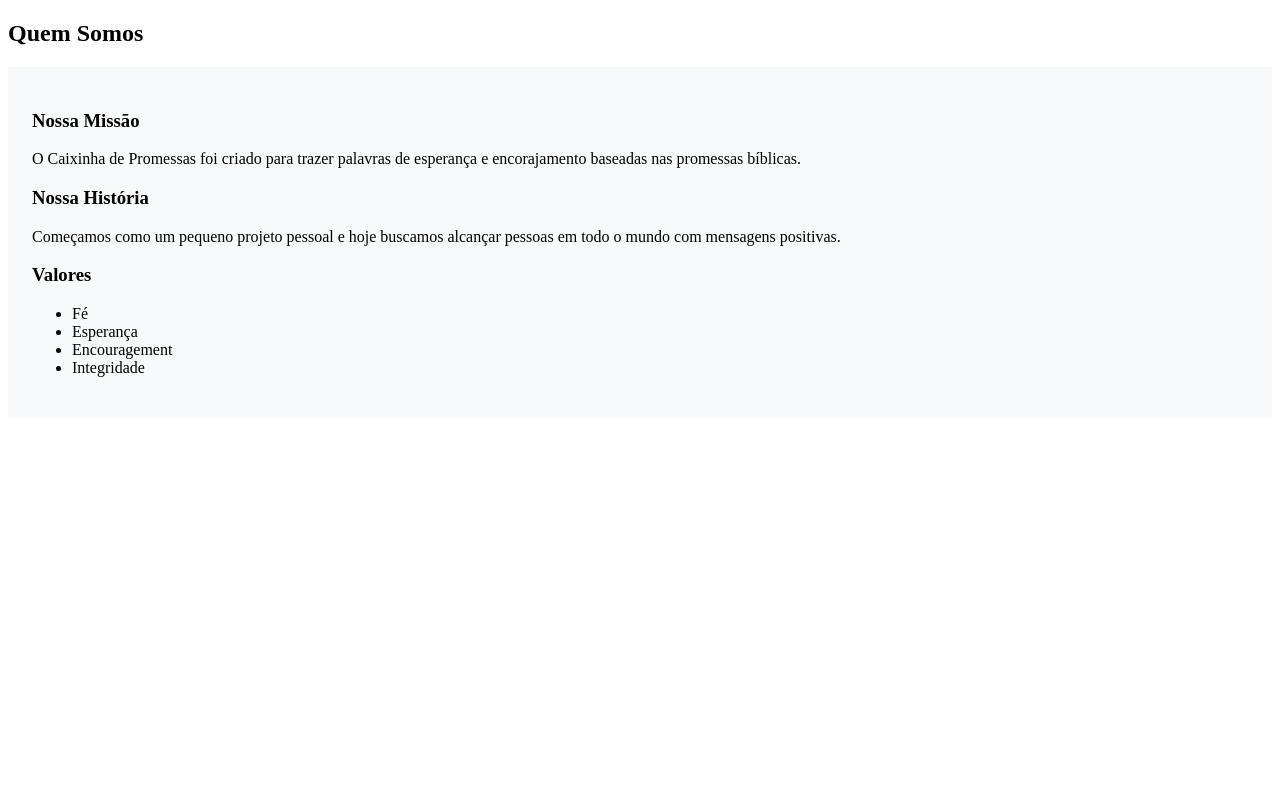
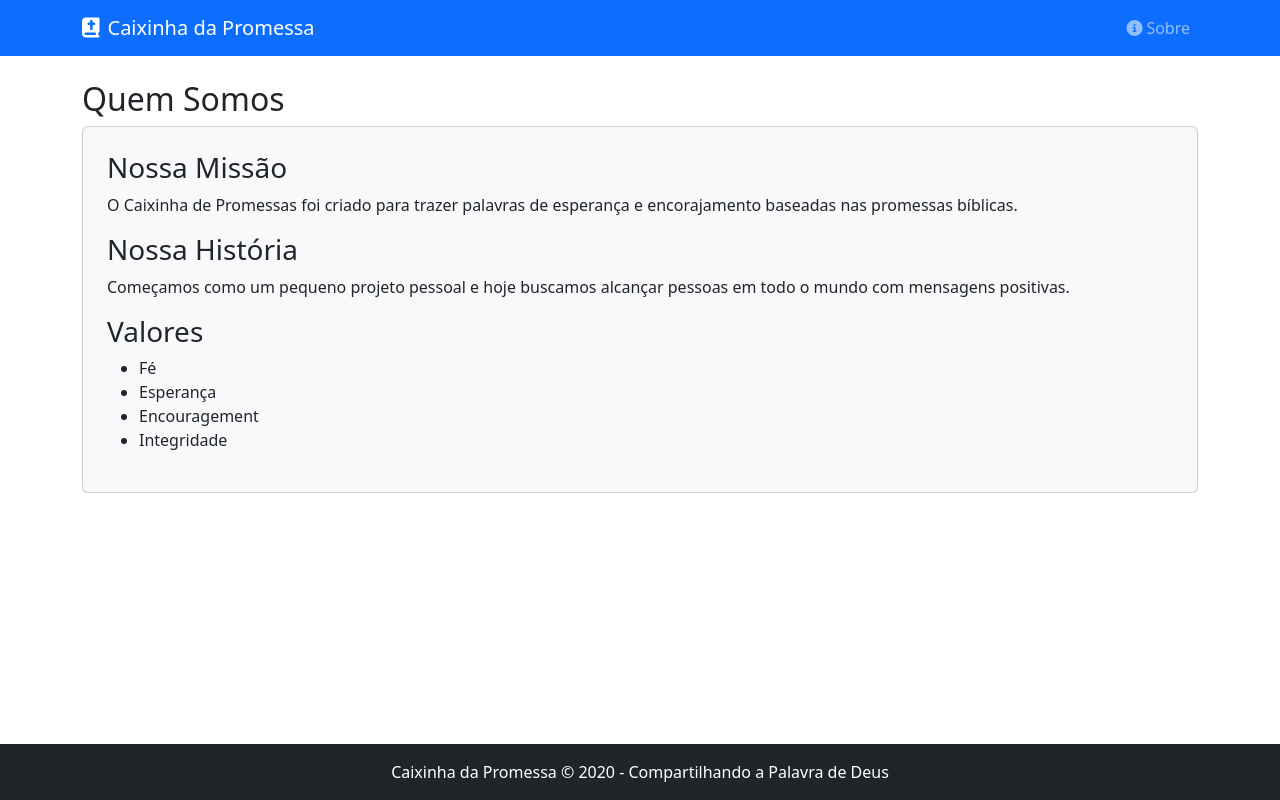
Before and after one commit to Vlaneves/caixinha-promessas, a Flask app: template templates/quem-somos.html in a window 1280 px wide. Run offline with Flask 3, Linux system fonts and the light colour scheme; the template is opened without the code that fills it: most values are stand-ins (such as "Sample title", 1, 10 or a date in 2020).

Commit message:
Update base.html
implementação compartilhamento

```diff
--- a/templates/base.html
+++ b/templates/base.html
@@ -1,46 +1,96 @@
 <!DOCTYPE html>
 <html lang="pt-BR">
 <head>
-    <!-- [Todo o conteúdo existente da head permanece IGUAL] -->
-    <!-- ... (metadados, favicon, CSS) ... -->
+    <meta charset="UTF-8">
+    <meta name="viewport" content="width=device-width, initial-scale=1.0">
+    <title>Caixinha da Promessa - {% block title %}{% endblock %}</title>
+
+    <!-- Bootstrap CSS -->
+    <link href="https://cdn.jsdelivr.net/npm/bootstrap@5.3.0/dist/css/bootstrap.min.css" rel="stylesheet">
+
+    <!-- Font Awesome para ícones -->
+    <link rel="stylesheet" href="https://cdnjs.cloudflare.com/ajax/libs/font-awesome/6.4.0/css/all.min.css">
+
+    <!-- Favicon -->
+    <link rel="icon" href="{{ url_for('static', filename='favicon.ico') }}" type="image/x-icon">
+
+    <!-- Estilos personalizados -->
+    <style>
+        .promessa-container {
+            border-left: 5px solid #6c757d;
+            transition: all 0.3s ease;
+        }
+        .promessa-container:hover {
+            box-shadow: 0 0.5rem 1rem rgba(0, 0, 0, 0.15);
+        }
+        .whatsapp-btn {
+            background-color: #25D366;
+            border-color: #25D366;
+            transition: all 0.3s ease;
+        }
+        .whatsapp-btn:hover {
+            background-color: #128C7E;
+            border-color: #128C7E;
+            transform: translateY(-2px);
+        }
+        .verse-text {
+            font-size: 1.25rem;
+            line-height: 1.6;
+        }
+    </style>
+
+    {% block extra_css %}{% endblock %}
 </head>
-<body>
-    <!-- [Barra de navegação permanece IGUAL] -->
-    <!-- ... (navbar) ... -->
-
-    <!-- Conteúdo Principal - MODIFICAÇÃO SIMPLIFICADA -->
-    <main class="container my-4">
-        {% block content %}
-        <!-- Bloco de compartilhamento (TESTE FORÇADO) -->
-        <div class="promessa-container bg-light p-4 rounded mb-4">
-            <div class="row align-items-center">
-                <div class="col-md-8">
-                    {% if promessa_texto %}
-                        <p class="fs-5">{{ promessa_texto }}</p>
-                    {% else %}
-                        <p class="fs-5">"Porque Deus amou o mundo de tal maneira que deu o seu Filho unigênito..." (João 3:16)</p>
-                    {% endif %}
-                </div>
-                <div class="col-md-4 text-md-end mt-3 mt-md-0">
-                    <p class="text-muted mb-2">Compartilhe com quem você ama:</p>
-                    <a href="https://api.whatsapp.com/send?text=🌟 Promessa Bíblica 🌟%0A%0A{% if promessa_texto %}{{ promessa_texto|urlencode }}{% else %}Porque Deus amou o mundo de tal maneira que deu o seu Filho unigênito... (João 3:16){% endif %}%0A%0AVeja mais em: {{ request.url|urlencode }}"
-                       class="btn btn-success"
-                       target="_blank"
-                       style="background-color: #25D366; border-color: #25D366;">
-                       <svg xmlns="http://www.w3.org/2000/svg" width="18" height="18" fill="white" class="me-1" viewBox="0 0 16 16">
-                           <path d="M13.601 2.326A7.854 7.854 0 0 0 7.994 0C3.627 0 .068 3.558.064 7.926c0 1.399.366 2.76 1.057 3.965L0 16l4.204-1.102a7.933 7.933 0 0 0 3.79.965h.004c4.368 0 7.926-3.558 7.93-7.93A7.898 7.898 0 0 0 13.6 2.326zM7.994 14.521a6.573 6.573 0 0 1-3.356-.92l-.24-.144-2.494.654.666-2.433-.156-.251a6.56 6.56 0 0 1-1.007-3.505c0-3.626 2.957-6.584 6.591-6.584a6.56 6.56 0 0 1 4.66 1.931 6.557 6.557 0 0 1 1.928 4.66c-.004 3.639-2.961 6.592-6.592 6.592zm3.615-4.934c-.197-.099-1.17-.578-1.353-.646-.182-.065-.315-.099-.445.099-.133.197-.513.646-.627.775-.114.133-.232.148-.43.05-.197-.1-.836-.308-1.592-.983-.59-.525-.985-1.175-1.103-1.372-.114-.198-.011-.304.088-.403.087-.088.197-.232.296-.346.1-.114.133-.198.198-.33.065-.134.034-.248-.015-.347-.05-.099-.445-1.076-.612-1.47-.16-.389-.323-.335-.445-.34-.114-.007-.247-.007-.38-.007a.729.729 0 0 0-.529.247c-.182.198-.691.677-.691 1.654 0 .977.71 1.916.81 2.049.098.133 1.394 2.132 3.383 2.992.47.205.84.326 1.129.418.475.152.904.129 1.246.08.38-.058 1.171-.48 1.338-.943.164-.464.164-.86.114-.943-.049-.084-.182-.133-.38-.232z"/>
-                       </svg>
-                       WhatsApp
-                    </a>
-                </div>
+<body class="d-flex flex-column min-vh-100">
+    <!-- Barra de navegação -->
+    <nav class="navbar navbar-expand-lg navbar-dark bg-primary">
+        <div class="container">
+            <a class="navbar-brand" href="/">
+                <i class="fas fa-bible me-2"></i>Caixinha da Promessa
+            </a>
+            <button class="navbar-toggler" type="button" data-bs-toggle="collapse" data-bs-target="#navbarNav">
+                <span class="navbar-toggler-icon"></span>
+            </button>
+            <div class="collapse navbar-collapse" id="navbarNav">
+                <ul class="navbar-nav ms-auto">
+                    <li class="nav-item">
+                        <a class="nav-link" href="/sobre"><i class="fas fa-info-circle me-1"></i>Sobre</a>
+                    </li>
+                </ul>
             </div>
         </div>
+    </nav>
 
-        <!-- Seu conteúdo existente será renderizado aqui -->
+    <!-- Conteúdo Principal -->
+    <main class="container my-4 flex-grow-1">
+        {% block content %}
+        <!-- O conteúdo específico de cada página será inserido aqui -->
         {% endblock %}
     </main>
 
-    <!-- [Rodapé e scripts permanecem IGUAIS] -->
-    <!-- ... (footer e scripts) ... -->
+    <!-- Rodapé -->
+    <footer class="bg-dark text-white py-3 mt-auto">
+        <div class="container text-center">
+            <p class="mb-0">Caixinha da Promessa &copy; {{ now.year }} - Compartilhando a Palavra de Deus</p>
+        </div>
+    </footer>
+
+    <!-- Bootstrap JS e dependências -->
+    <script src="https://cdn.jsdelivr.net/npm/bootstrap@5.3.0/dist/js/bootstrap.bundle.min.js"></script>
+
+    <!-- Scripts personalizados -->
+    <script>
+        // Função para compartilhamento genérico
+        function shareVerse() {
+            const verseText = document.querySelector('.verse-text').innerText;
+            const verseRef = document.querySelector('.verse-reference').innerText;
+            const shareUrl = `https://wa.me/?text=${encodeURIComponent(
+                `🌟 Promessa Bíblica 🌟\n\n${verseText}\n${verseRef}\n\nRecebido através da Caixinha da Promessa`
+            )}`;
+            window.open(shareUrl, '_blank');
+        }
+    </script>
+
+    {% block extra_js %}{% endblock %}
 </body>
 </html>
```
